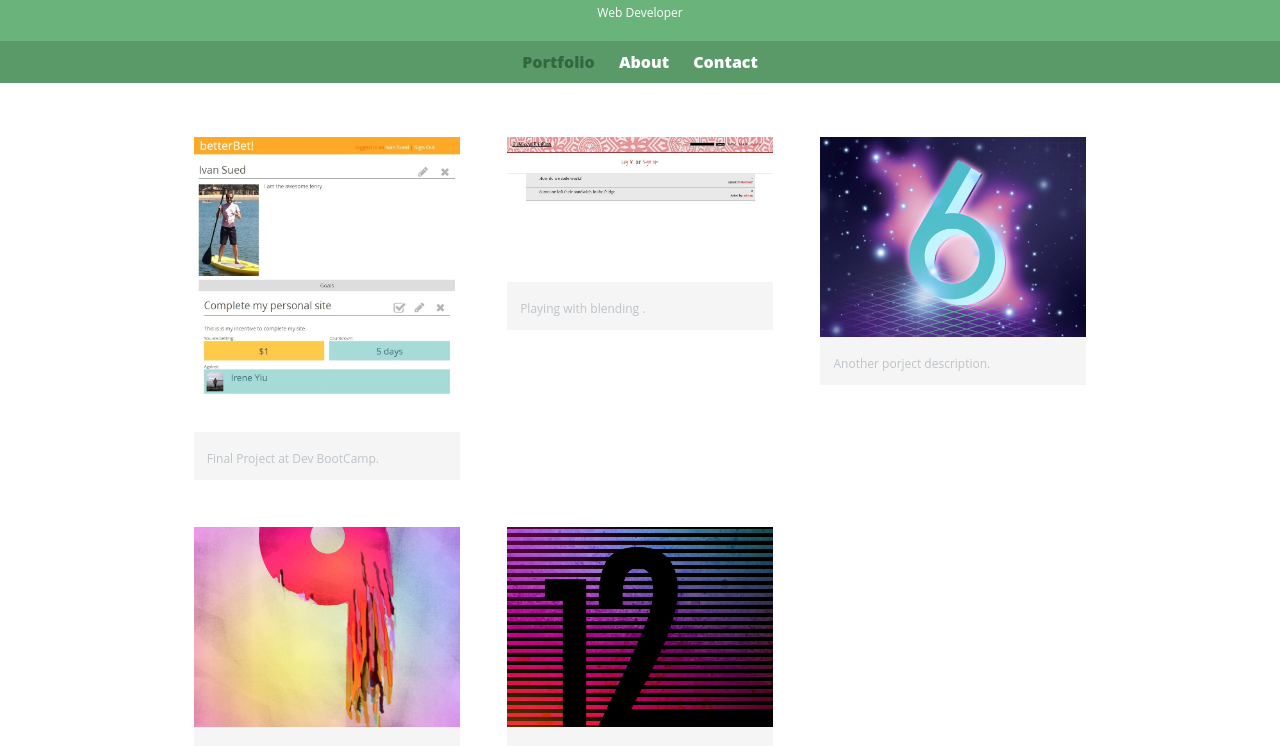
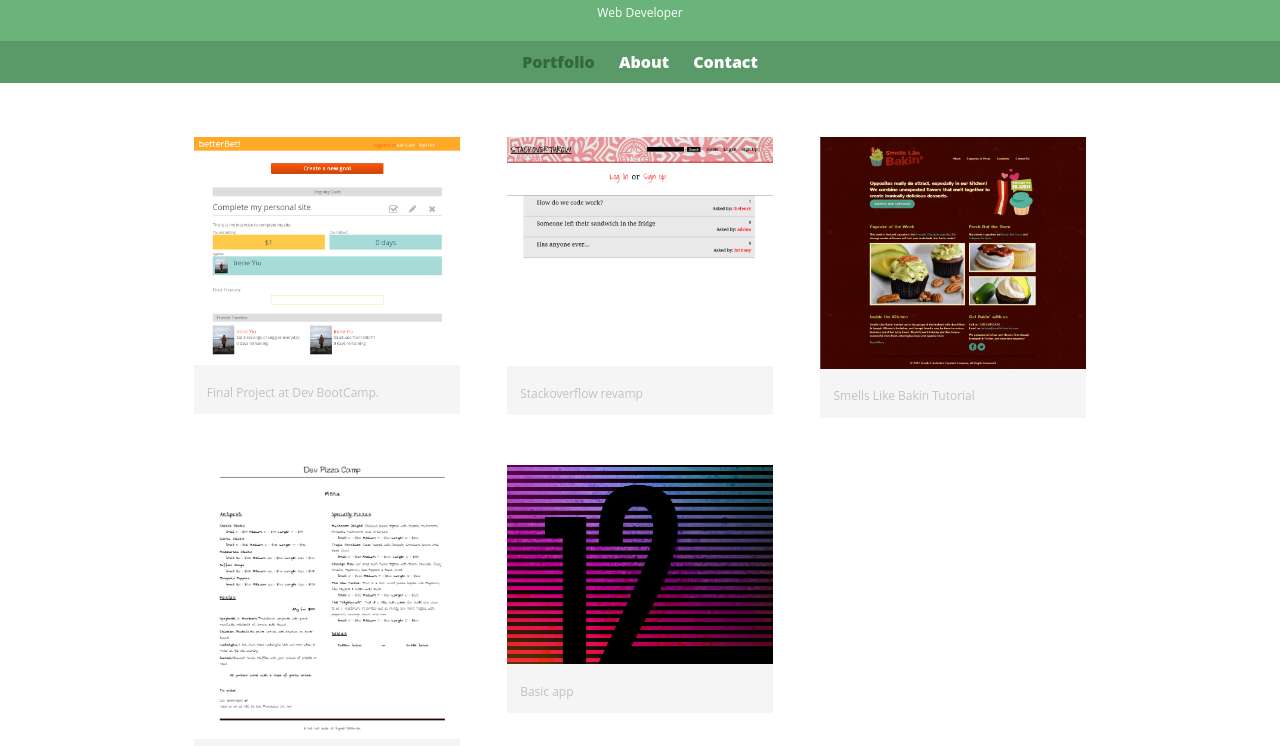
Before and after one commit to thefenry/ivansued, a plain HTML site: page index.html in a window 1280 px wide. Shown: the part 48-794 px from the top of the page. Drawn offline with Linux system fonts and the light colour scheme; a web font is replaced by a local one.

Commit message:
Midify index to include images.

```diff
--- a/index.html
+++ b/index.html
@@ -28,26 +28,26 @@
 				<ul id="gallery">
 					<li>
 						<a href="http://betterbet.herokuapp.com">
-							<img src="img/betterbet.jpg" alt="betterbet site">
+							<img src="img/betterbet.png" alt="betterbet site">
 							<p>Final Project at Dev BootCamp.</p>
 						</a>
 					</li>
 					<li>
 						<a href="http://stackoverthrow.herokuapp.com/">
-							<img src="img/stackoverthrow.jpg" alt="">
-							<p>Playing with blending .</p>
+							<img src="img/stackoverthrow.png" alt="">
+							<p>Stackoverflow revamp</p>
 						</a>
 					</li>
 					<li>
-						<a href="img/numbers-06.jpg">
-							<img src="img/numbers-06.jpg" alt="">
-							<p>Another porject description.</p>
+						<a href="img/smellslikebakin.png">
+							<img src="img/smellslikebakin.png" alt="">
+							<p>Smells Like Bakin Tutorial</p>
 						</a>
 					</li>
 					<li>
-						<a href="img/numbers-09.jpg">
-							<img src="img/numbers-09.jpg" alt="">
-							<p>Another cool app</p>
+						<a href="img/devpizzacamp.png">
+							<img src="img/devpizzacamp.png" alt="">
+							<p>DBC Pizza menu</p>
 						</a>
 					</li>
 					<li>
```
